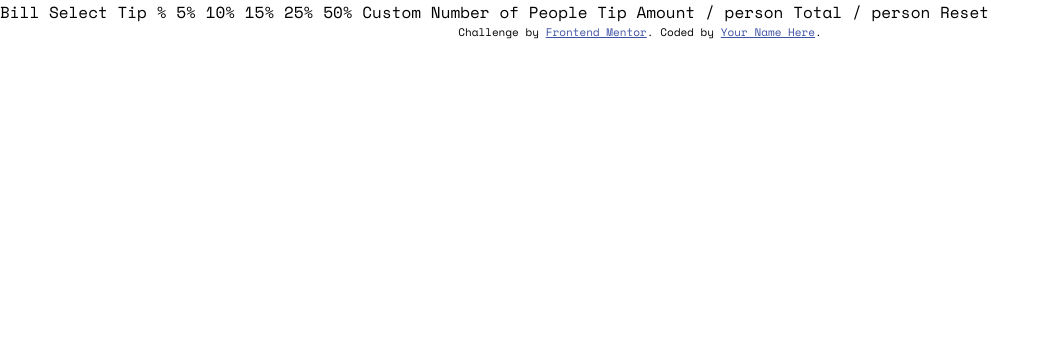
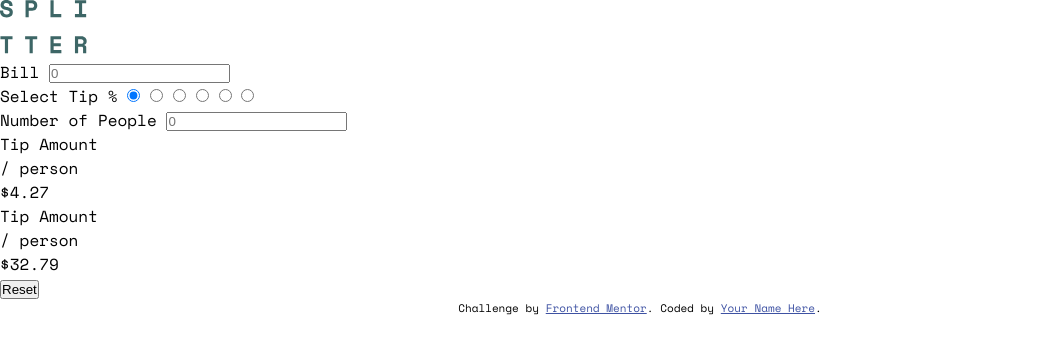
Before and after one commit to kkanit22/FEM-3-4-tip-calculator-app, a plain HTML site: page index.html in a window 1280 px wide. Shown: the whole page, without its empty margins (0-1048 px from the left). Drawn offline with nearby package versions, Linux system fonts and the light colour scheme.

Commit message:
Added html structure

```diff
--- a/index.html
+++ b/index.html
@@ -17,27 +17,52 @@
 </head>
 
 <body>
+	<header>
+		<img src="./images/logo.svg" alt="Splitter" />
+	</header>
+	<main>
+		<form>
+			<label for="bill-amount" class="bill-amount-label">Bill</label>
+			<input type="number" id="bill-amount" name="bill_amount" class="bill-amount"  placeholder="0" required>
 
-	Bill
+			<div class="tip-percentage-options">
+				<label for="tip-percentage" class="tip-percentage-label">Select Tip %</label>
+				<input type="radio" id="tip-percentage" name="tip_percentage" class="tip-percentage" value="5%" checked>
 
-	Select Tip %
-	5%
-	10%
-	15%
-	25%
-	50%
-	Custom
+				<input type="radio" id="tip-percentage" name="tip_percentage" class="tip-percentage" value="10%">
 
-	Number of People
+				<input type="radio" id="tip-percentage" name="tip_percentage" class="tip-percentage" value="15%">
 
-	Tip Amount
-	/ person
+				<input type="radio" id="tip-percentage" name="tip_percentage" class="tip-percentage" value="25%">
 
-	Total
-	/ person
+				<input type="radio" id="tip-percentage" name="tip_percentage" class="tip-percentage" value="50%">
 
-	Reset
+				<input type="radio" id="tip-percentage" name="tip_percentage" class="tip-percentage" value="Custom">
+			</div>
 
+			<label for="number-of-people" class="number-of-people-label">Number of People</label>
+			<input type="number" id="number-of-people" name="number_of_people" class="number-of-people" placeholder="0" required>
+		</form>
+		<section class="results">
+			<div class="calculated-results">
+				<div class="tip-amount">
+					<div class="results-label">
+						<p>Tip Amount</p>
+						<p>/ person</p>
+					</div>
+					<div class="amount-diplay tip-per-person">$4.27</div>
+				</div>
+				<div class="total-amount">
+					<div class="results-label">
+						<p>Tip Amount</p>
+						<p>/ person</p>
+					</div>
+					<div class="amount-diplay total-per-person">$32.79</div>
+				</div>
+			</div>
+			<button class="reset-button">Reset</button>
+		</section>
+	</main>
 	<footer class="attribution">
 		Challenge by <a href="https://www.frontendmentor.io?ref=challenge">Frontend Mentor</a>.
 		Coded by <a href="#">Your Name Here</a>.
```
